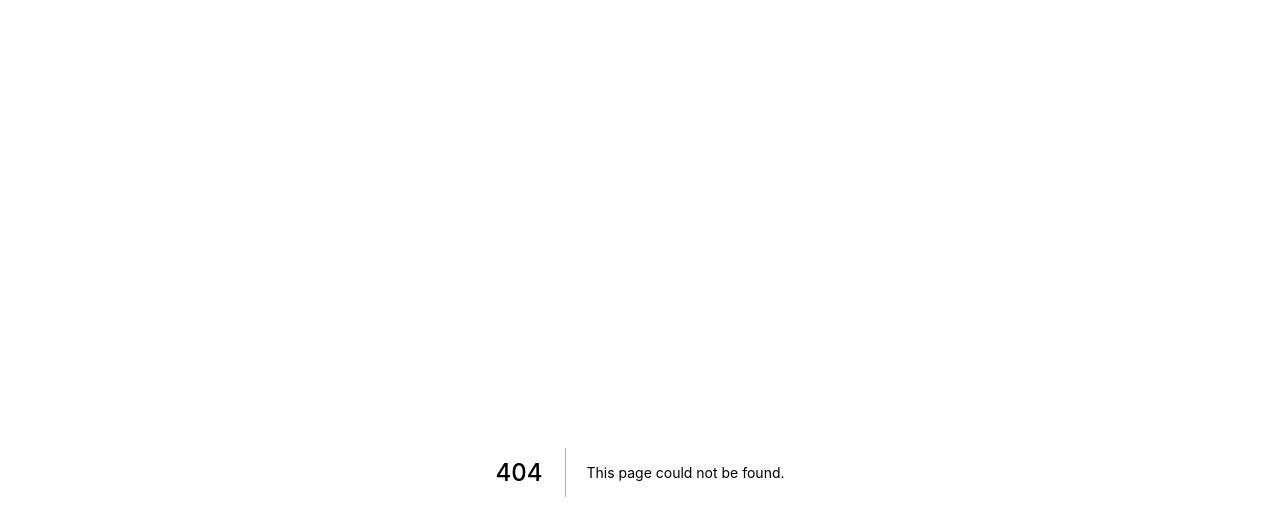
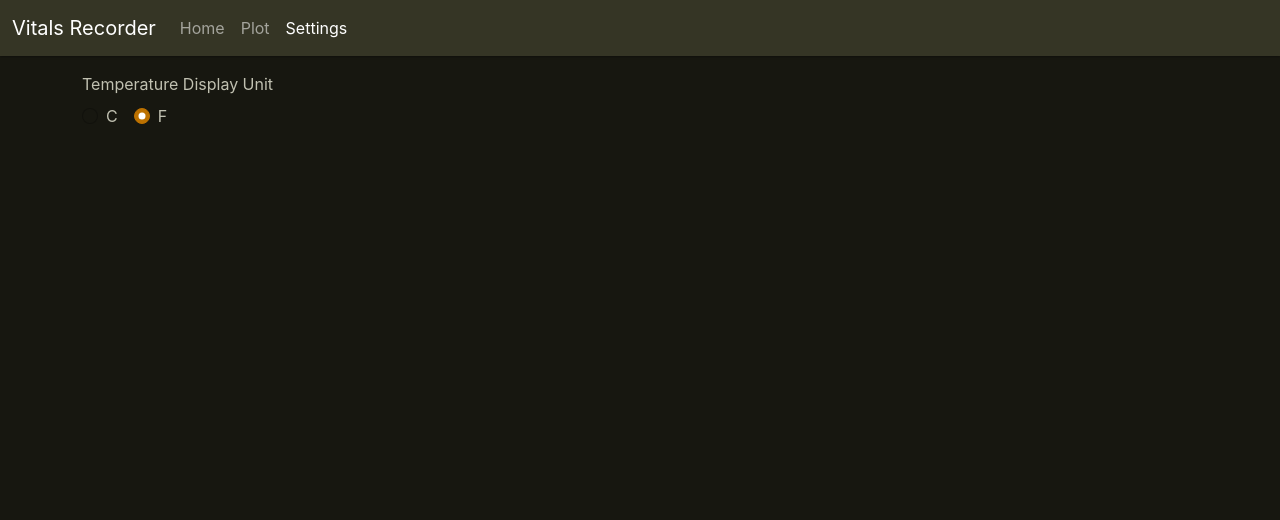
Before and after one commit to chrisvrose/bdrec, a Next.js app: page /settings in a window 1280 px wide. Before the commit this address had no page. Shown: the top 520 px of the page. Built offline with nearby package versions, Linux system fonts and the light colour scheme.

Commit message:
[add] form and temp

```diff
--- a/components/Header.tsx
+++ b/components/Header.tsx
@@ -8,7 +8,7 @@ export type HeaderProps = {
     /** Title of above window */
     title: string;
     /** Current active key in the navbar */
-    activeKey: 'home' | 'plot';
+    activeKey: 'home' | 'plot'|'settings';
 };
 
 /** Head along with Navbar */
@@ -61,6 +61,9 @@ export const Header: FC<HeaderProps> = function ({ title, activeKey }) {
                             <Link href="/plot" passHref>
                                 <Nav.Link eventKey="plot">Plot</Nav.Link>
                             </Link>
+                            <Link href="/settings" passHref>
+                                <Nav.Link eventKey="settings">Settings</Nav.Link>
+                            </Link>
                         </Nav>
                     </Navbar.Collapse>
                 </Container>
--- a/lib/localStorageWrapper.ts
+++ b/lib/localStorageWrapper.ts
@@ -10,8 +10,8 @@ export class LocalStorageWrapper{
         return localStorage.getItem(localStorageKeys[key])??f;
     }
     /** Put element in data */
-    static put(k:string,v:string){
-        return localStorage.setItem(k,v);
+    static put(k:localStorageKeys,v:string){
+        return localStorage.setItem(localStorageKeys[k],v);
     }
 
     /** Clear all entries */
--- /dev/null
+++ b/pages/settings.tsx
@@ -0,0 +1,62 @@
+import type { NextPage } from 'next';
+import { Header } from '../components/Header';
+import { Container, Form } from 'react-bootstrap';
+import {
+    localStorageKeys,
+    LocalStorageWrapper,
+} from '../lib/localStorageWrapper';
+import { useEffect, useState } from 'react';
+const Settings: NextPage = () => {
+    const [selectedC, setSelectedC] = useState(false);
+    useEffect(() => {
+        setSelectedC(
+            LocalStorageWrapper.get(localStorageKeys.tempIsCelcius, 'no') ===
+                'yes'
+        );
+    }, []);
+    return (
+        <>
+            <Header title="Log" activeKey="settings" />
+            <Container>
+                <Form>
+                    <Form.Group>
+                        <Form.Label>Temperature Display Unit</Form.Label>
+                        <br />
+                        <Form.Check
+                            inline
+                            type="radio"
+                            name="selectedUnit"
+                            id="is-C"
+                            checked={selectedC}
+                            label="C"
+                            onClick={(e) => {
+                                setSelectedC(true);
+                                LocalStorageWrapper.put(
+                                    localStorageKeys.tempIsCelcius,
+                                    'yes'
+                                );
+                            }}
+                        />
+                        <Form.Check
+                            inline
+                            type="radio"
+                            name="selectedUnit"
+                            id="is-F"
+                            label="F"
+                            checked={!selectedC}
+                            onClick={(e) =>{
+                                setSelectedC(false);
+                                LocalStorageWrapper.put(
+                                    localStorageKeys.tempIsCelcius,
+                                    'no'
+                                )}
+                            }
+                        />
+                    </Form.Group>
+                </Form>
+            </Container>
+        </>
+    );
+};
+
+export default Settings;
```
Also changed, not shown: components/ItemsView.tsx (+35 -21 lines), lib/Item.ts (+12 -2 lines).
